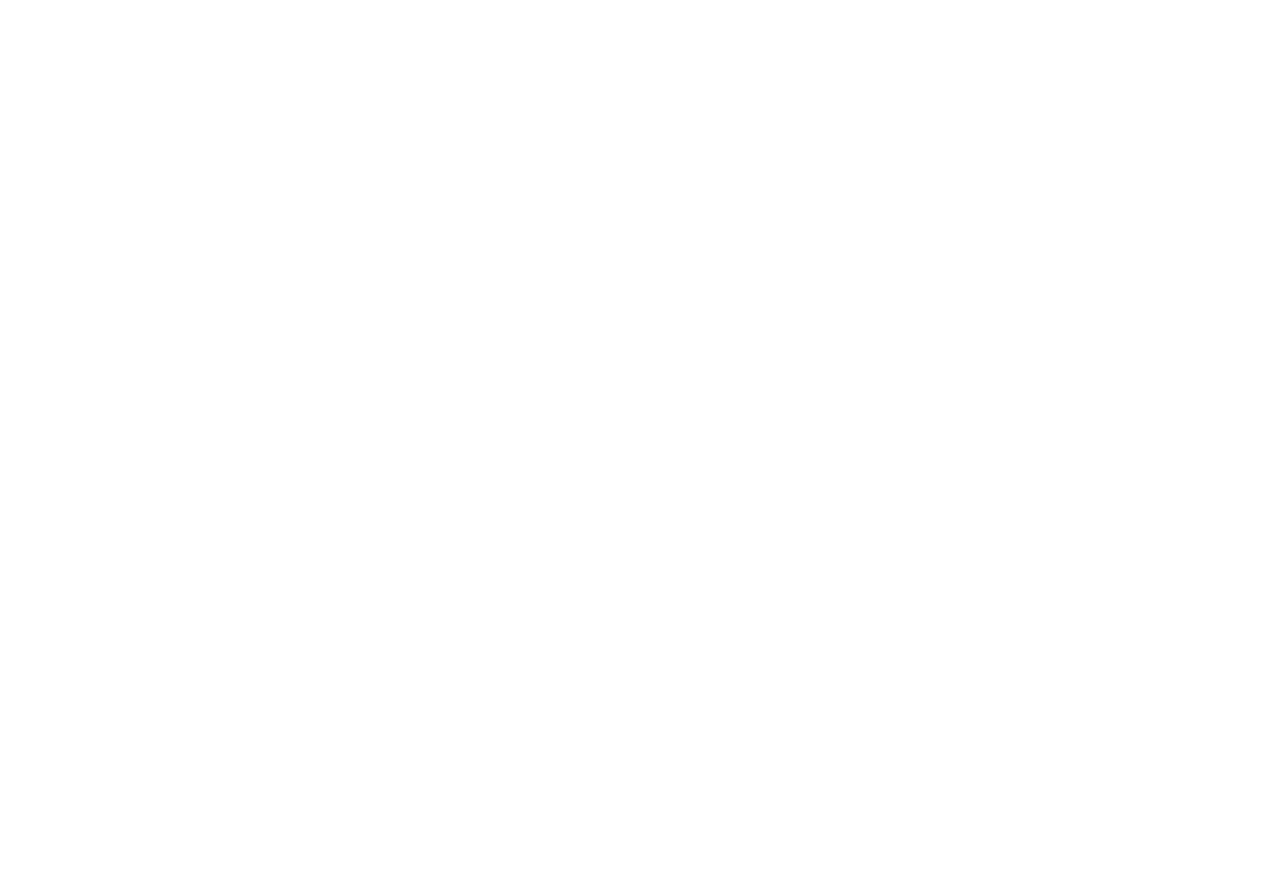
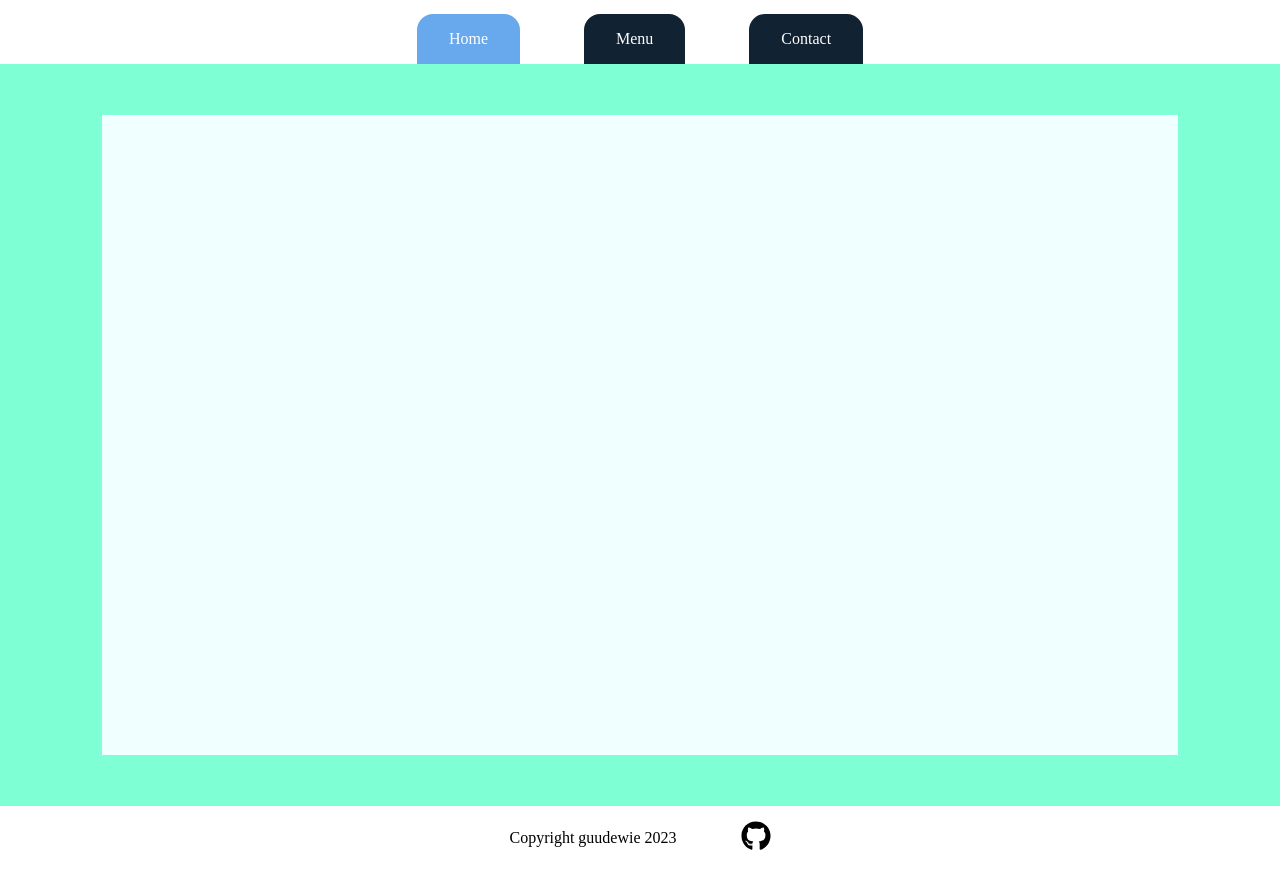
Before and after one commit to guudewie/restaurant_page, a website built with webpack: page dist/index.html in a window 1280 px wide. Before the commit the page ends 800 px from the top, so only its background shows below. Built offline with Linux system fonts and the light colour scheme.

Commit message:
start style restaurant page for later reference

```diff
--- a/src/css/style.css
+++ b/src/css/style.css
@@ -1,3 +1,57 @@
+/* CSS HERE */
+
+:root {
+    --color-tap: #123;
+    --color-tap-active: rgb(103, 169, 236);
+}
 
 
-/* CSS HERE */
+/************** Website **************/
+
+body {
+    display: flex;
+    flex-direction: column;
+    justify-content: space-between;
+
+    height: 100%;
+    padding: 0px;
+    margin: 0px;
+}
+
+.header,
+.footer {
+    display: flex;
+    align-items: flex-end;
+    justify-content: center;
+    gap: 5vw;
+
+    height: 4rem;
+}
+
+.footer {
+    align-items: center;
+}
+
+.tap {
+    background-color: var(--color-tap);
+    padding: 1rem 2rem;
+    border-radius: 1rem 1rem 0rem 0rem;
+    color: white;
+}
+
+.active {
+    background-color: var(--color-tap-active);
+}
+
+/************** Main **************/
+
+.main {
+    height: 80vh;
+    padding: 4vw 8vw;
+    background-color: aquamarine;
+}
+
+.page {
+    height: 100%;
+    background-color: azure;
+}
--- a/webpack.config.js
+++ b/webpack.config.js
@@ -2,9 +2,17 @@ const path = require('path');
 
 module.exports = {
   mode: "development",
-  entry: './src/index.js',
+  entry: './src/js/index.js',
   output: {
     filename: 'main.js',
     path: path.resolve(__dirname, 'dist'),
   },
+  module: {
+    rules: [
+      {
+        test: /\.css$/i,
+        use: ['style-loader', 'css-loader'],
+      },
+    ],
+  },
 };
```
Also changed, not shown: dist/index.html, dist/main.js, src/assets/github_icon.svg (added), src/js/index.js (renamed from src/index.js).
